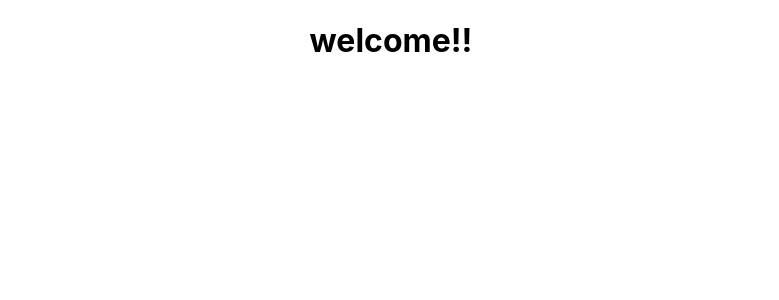
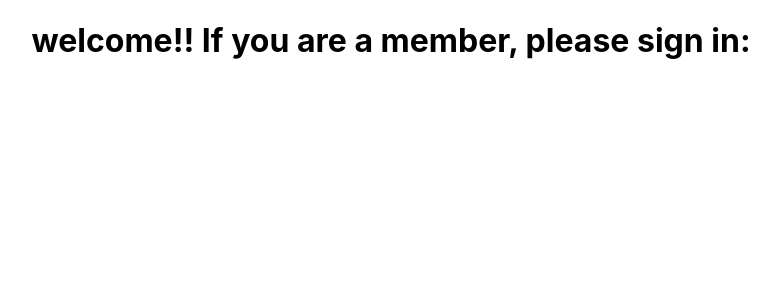
Before and after one commit to riannacastro/first-store-frontend, a React (Create React App) app: page / in a window 1280 px wide. Shown: the top 300 px of the page, without its empty margins (249-1028 px from the left). Built offline with nearby package versions, Linux system fonts and the light colour scheme.

Commit message:
create user folder

```diff
--- a/src/components/HomePage.js
+++ b/src/components/HomePage.js
@@ -4,7 +4,7 @@ export default class HomePage extends Component {
     render() {
         return (
             <div>
-                <h1>welcome!!</h1>
+                <h1>welcome!! If you are a member, please sign in:</h1>
             </div>
         )
     }
```
Also changed, not shown: src/components/user/SignUpForm.js (added).
